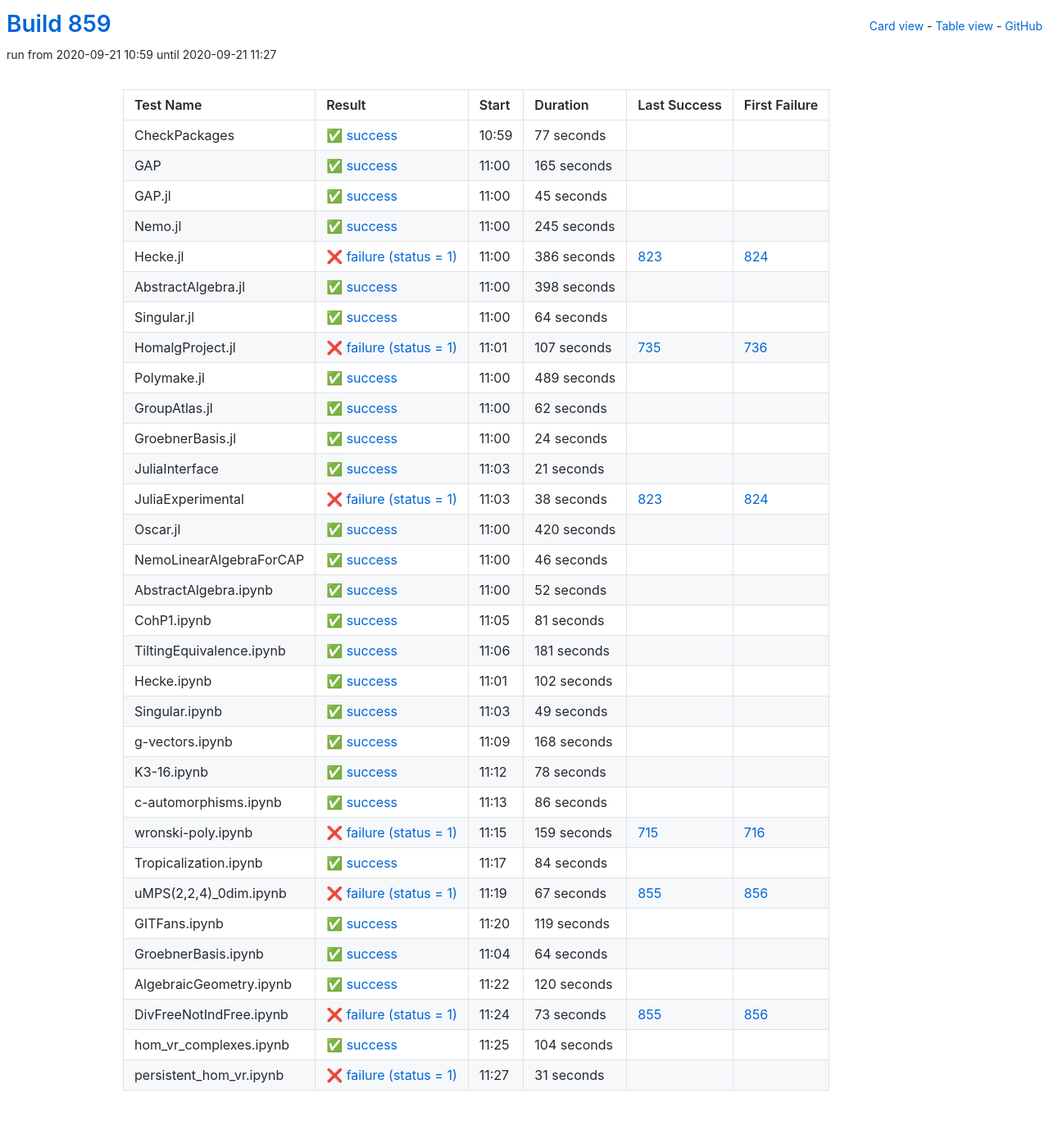
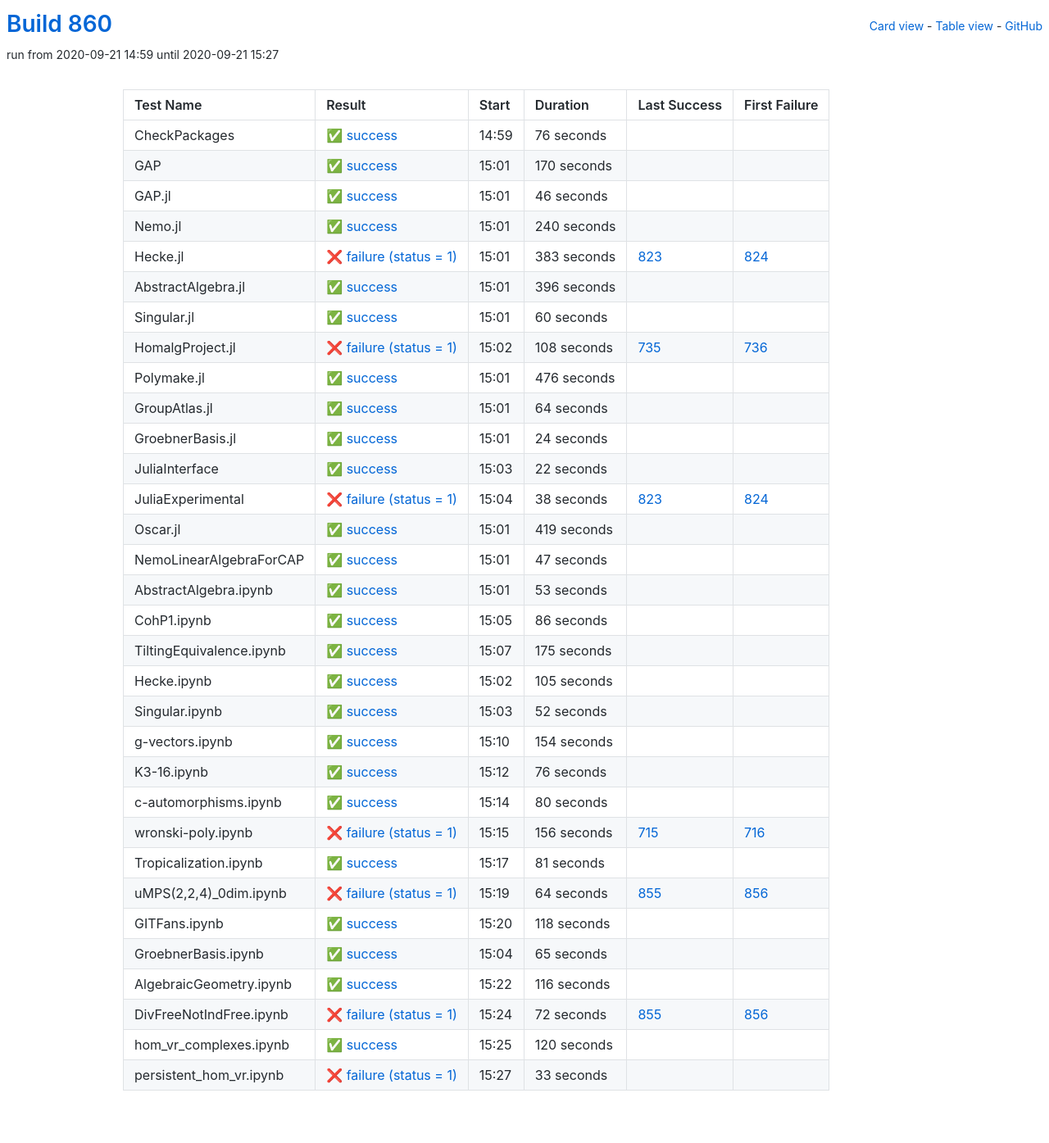
Before and after one commit to oscar-system/oscar-ci-status-stable, a Jekyll site: the page built from table.html, in a window 1280 px wide. Shown: the whole page at 82% size. Built offline with Jekyll 4.4.1, drawn with Linux system fonts in a browser that asks for light colours.

Commit message:
Build #860

```diff
--- a/_data/ci.yml
+++ b/_data/ci.yml
@@ -1,6 +1,6 @@
 ---
-build: 859
-build_url: https://oscarci.mathematik.uni-kl.de/job/oscar-stable/859/
+build: 860
+build_url: https://oscarci.mathematik.uni-kl.de/job/oscar-stable/860/
 job: oscar-stable
 organization: oscar-system
 repo: oscar-ci-status-stable
@@ -8,80 +8,116 @@ repourl: https://github.com/oscar-system/oscar-ci-status-stable
 tests:
 - name: CheckPackages
   id: checkpackages
-  log: https://oscarci.mathematik.uni-kl.de/job/oscar-stable/859/artifact/logs/build-859/CheckPackages.log
-  start: 2020-09-21 10:59
+  log: https://oscarci.mathematik.uni-kl.de/job/oscar-stable/860/artifact/logs/build-860/CheckPackages.log
+  start: 2020-09-21 14:59
   success: true
   exitcode: 0
   status: success
-  duration: 77
+  duration: 76
   last_success: false
   last_success_url:
   first_failure: false
   first_failure_url:
 - name: GAP
   id: gap
-  log: https://oscarci.mathematik.uni-kl.de/job/oscar-stable/859/artifact/logs/build-859/GAP.log
-  start: 2020-09-21 11:00
+  log: https://oscarci.mathematik.uni-kl.de/job/oscar-stable/860/artifact/logs/build-860/GAP.log
+  start: 2020-09-21 15:01
   success: true
   exitcode: 0
   status: success
-  duration: 165
+  duration: 170
   last_success: false
   last_success_url:
   first_failure: false
   first_failure_url:
 - name: GAP.jl
   id: gap-jl
-  log: https://oscarci.mathematik.uni-kl.de/job/oscar-stable/859/artifact/logs/build-859/GAP.jl.log
-  start: 2020-09-21 11:00
+  log: https://oscarci.mathematik.uni-kl.de/job/oscar-stable/860/artifact/logs/build-860/GAP.jl.log
+  start: 2020-09-21 15:01
   success: true
   exitcode: 0
   status: success
-  duration: 45
+  duration: 46
   last_success: false
   last_success_url:
   first_failure: false
   first_failure_url:
 - name: Nemo.jl
   id: nemo-jl
-  log: https://oscarci.mathematik.uni-kl.de/job/oscar-stable/859/artifact/logs/build-859/Nemo.jl.log
-  start: 2020-09-21 11:00
+  log: https://oscarci.mathematik.uni-kl.de/job/oscar-stable/860/artifact/logs/build-860/Nemo.jl.log
+  start: 2020-09-21 15:01
   success: true
   exitcode: 0
   status: success
-  duration: 245
+  duration: 240
   last_success: false
   last_success_url:
   first_failure: false
   first_failure_url:
 - name: Hecke.jl
   id: hecke-jl
-  log: https://oscarci.mathematik.uni-kl.de/job/oscar-stable/859/artifact/logs/build-859/Hecke.jl.log
-  start: 2020-09-21 11:00
+  log: https://oscarci.mathematik.uni-kl.de/job/oscar-stable/860/artifact/logs/build-860/Hecke.jl.log
+  start: 2020-09-21 15:01
   success: false
   exitcode: 1
   status: failure
-  duration: 386
+  duration: 383
   last_success: 823
   last_success_url: https://oscarci.mathematik.uni-kl.de/job/oscar-stable/823/
   first_failure: 824
   first_failure_url: https://oscarci.mathematik.uni-kl.de/job/oscar-stable/824/
 - name: AbstractAlgebra.jl
   id: abstractalgebra-jl
-  log: https://oscarci.mathematik.uni-kl.de/job/oscar-stable/859/artifact/logs/build-859/AbstractAlgebra.jl.log
-  start: 2020-09-21 11:00
+  log: https://oscarci.mathematik.uni-kl.de/job/oscar-stable/860/artifact/logs/build-860/AbstractAlgebra.jl.log
+  start: 2020-09-21 15:01
   success: true
   exitcode: 0
   status: success
-  duration: 398
+  duration: 396
   last_success: false
   last_success_url:
   first_failure: false
   first_failure_url:
 - name: Singular.jl
   id: singular-jl
-  log: https://oscarci.mathematik.uni-kl.de/job/oscar-stable/859/artifact/logs/build-859/Singular.jl.log
-  start: 2020-09-21 11:00
+  log: https://oscarci.mathematik.uni-kl.de/job/oscar-stable/860/artifact/logs/build-860/Singular.jl.log
+  start: 2020-09-21 15:01
+  success: true
+  exitcode: 0
+  status: success
+  duration: 60
+  last_success: false
+  last_success_url:
+  first_failure: false
+  first_failure_url:
+- name: HomalgProject.jl
+  id: homalgproject-jl
+  log: https://oscarci.mathematik.uni-kl.de/job/oscar-stable/860/artifact/logs/build-860/HomalgProject.jl.log
+  start: 2020-09-21 15:02
+  success: false
+  exitcode: 1
+  status: failure
+  duration: 108
+  last_success: 735
+  last_success_url: https://oscarci.mathematik.uni-kl.de/job/oscar-stable/735/
+  first_failure: 736
+  first_failure_url: https://oscarci.mathematik.uni-kl.de/job/oscar-stable/736/
+- name: Polymake.jl
+  id: polymake-jl
+  log: https://oscarci.mathematik.uni-kl.de/job/oscar-stable/860/artifact/logs/build-860/Polymake.jl.log
+  start: 2020-09-21 15:01
+  success: true
+  exitcode: 0
+  status: success
+  duration: 476
+  last_success: false
+  last_success_url:
+  first_failure: false
+  first_failure_url:
+- name: GroupAtlas.jl
+  id: groupatlas-jl
+  log: https://oscarci.mathematik.uni-kl.de/job/oscar-stable/860/artifact/logs/build-860/GroupAtlas.jl.log
+  start: 2020-09-21 15:01
   success: true
   exitcode: 0
   status: success
@@ -90,46 +126,10 @@ tests:
   last_success_url:
   first_failure: false
   first_failure_url:
-- name: HomalgProject.jl
-  id: homalgproject-jl
-  log: https://oscarci.mathematik.uni-kl.de/job/oscar-stable/859/artifact/logs/build-859/HomalgProject.jl.log
-  start: 2020-09-21 11:01
-  success: false
-  exitcode: 1
-  status: failure
-  duration: 107
-  last_success: 735
-  last_success_url: https://oscarci.mathematik.uni-kl.de/job/oscar-stable/735/
-  first_failure: 736
-  first_failure_url: https://oscarci.mathematik.uni-kl.de/job/oscar-stable/736/
-- name: Polymake.jl
-  id: polymake-jl
-  log: https://oscarci.mathematik.uni-kl.de/job/oscar-stable/859/artifact/logs/build-859/Polymake.jl.log
-  start: 2020-09-21 11:00
-  success: true
-  exitcode: 0
-  status: success
-  duration: 489
-  last_success: false
-  last_success_url:
-  first_failure: false
-  first_failure_url:
-- name: GroupAtlas.jl
-  id: groupatlas-jl
-  log: https://oscarci.mathematik.uni-kl.de/job/oscar-stable/859/artifact/logs/build-859/GroupAtlas.jl.log
-  start: 2020-09-21 11:00
-  success: true
-  exitcode: 0
-  status: success
-  duration: 62
-  last_success: false
-  last_success_url:
-  first_failure: false
-  first_failure_url:
 - name: GroebnerBasis.jl
   id: groebnerbasis-jl
-  log: https://oscarci.mathematik.uni-kl.de/job/oscar-stable/859/artifact/logs/build-859/GroebnerBasis.jl.log
-  start: 2020-09-21 11:00
+  log: https://oscarci.mathematik.uni-kl.de/job/oscar-stable/860/artifact/logs/build-860/GroebnerBasis.jl.log
+  start: 2020-09-21 15:01
   success: true
   exitcode: 0
   status: success
@@ -140,20 +140,20 @@ tests:
   first_failure_url:
 - name: JuliaInterface
   id: juliainterface
-  log: https://oscarci.mathematik.uni-kl.de/job/oscar-stable/859/artifact/logs/build-859/JuliaInterface.log
-  start: 2020-09-21 11:03
+  log: https://oscarci.mathematik.uni-kl.de/job/oscar-stable/860/artifact/logs/build-860/JuliaInterface.log
+  start: 2020-09-21 15:03
   success: true
   exitcode: 0
   status: success
-  duration: 21
+  duration: 22
   last_success: false
   last_success_url:
   first_failure: false
   first_failure_url:
 - name: JuliaExperimental
   id: juliaexperimental
-  log: https://oscarci.mathematik.uni-kl.de/job/oscar-stable/859/artifact/logs/build-859/JuliaExperimental.log
-  start: 2020-09-21 11:03
+  log: https://oscarci.mathematik.uni-kl.de/job/oscar-stable/860/artifact/logs/build-860/JuliaExperimental.log
+  start: 2020-09-21 15:04
   success: false
   exitcode: 1
   status: failure
@@ -164,32 +164,80 @@ tests:
   first_failure_url: https://oscarci.mathematik.uni-kl.de/job/oscar-stable/824/
 - name: Oscar.jl
   id: oscar-jl
-  log: https://oscarci.mathematik.uni-kl.de/job/oscar-stable/859/artifact/logs/build-859/Oscar.jl.log
-  start: 2020-09-21 11:00
+  log: https://oscarci.mathematik.uni-kl.de/job/oscar-stable/860/artifact/logs/build-860/Oscar.jl.log
+  start: 2020-09-21 15:01
   success: true
   exitcode: 0
   status: success
-  duration: 420
+  duration: 419
   last_success: false
   last_success_url:
   first_failure: false
   first_failure_url:
 - name: NemoLinearAlgebraForCAP
   id: nemolinearalgebraforcap
-  log: https://oscarci.mathematik.uni-kl.de/job/oscar-stable/859/artifact/logs/build-859/NemoLinearAlgebraForCAP.log
-  start: 2020-09-21 11:00
+  log: https://oscarci.mathematik.uni-kl.de/job/oscar-stable/860/artifact/logs/build-860/NemoLinearAlgebraForCAP.log
+  start: 2020-09-21 15:01
   success: true
   exitcode: 0
   status: success
-  duration: 46
+  duration: 47
   last_success: false
   last_success_url:
   first_failure: false
   first_failure_url:
 - name: AbstractAlgebra.ipynb
   id: abstractalgebra-ipynb
-  log: https://oscarci.mathematik.uni-kl.de/job/oscar-stable/859/artifact/logs/build-859/AbstractAlgebra.ipynb.log
-  start: 2020-09-21 11:00
+  log: https://oscarci.mathematik.uni-kl.de/job/oscar-stable/860/artifact/logs/build-860/AbstractAlgebra.ipynb.log
+  start: 2020-09-21 15:01
+  success: true
+  exitcode: 0
+  status: success
+  duration: 53
+  last_success: false
+  last_success_url:
+  first_failure: false
+  first_failure_url:
+- name: CohP1.ipynb
+  id: cohp1-ipynb
+  log: https://oscarci.mathematik.uni-kl.de/job/oscar-stable/860/artifact/logs/build-860/CohP1.ipynb.log
+  start: 2020-09-21 15:05
+  success: true
+  exitcode: 0
+  status: success
+  duration: 86
+  last_success: false
+  last_success_url:
+  first_failure: false
+  first_failure_url:
+- name: TiltingEquivalence.ipynb
+  id: tiltingequivalence-ipynb
+  log: https://oscarci.mathematik.uni-kl.de/job/oscar-stable/860/artifact/logs/build-860/TiltingEquivalence.ipynb.log
+  start: 2020-09-21 15:07
+  success: true
+  exitcode: 0
+  status: success
+  duration: 175
+  last_success: false
+  last_success_url:
+  first_failure: false
+  first_failure_url:
+- name: Hecke.ipynb
+  id: hecke-ipynb
+  log: https://oscarci.mathematik.uni-kl.de/job/oscar-stable/860/artifact/logs/build-860/Hecke.ipynb.log
+  start: 2020-09-21 15:02
+  success: true
+  exitcode: 0
+  status: success
+  duration: 105
+  last_success: false
+  last_success_url:
+  first_failure: false
+  first_failure_url:
+- name: Singular.ipynb
+  id: singular-ipynb
+  log: https://oscarci.mathematik.uni-kl.de/job/oscar-stable/860/artifact/logs/build-860/Singular.ipynb.log
+  start: 2020-09-21 15:03
   success: true
   exitcode: 0
   status: success
@@ -198,10 +246,58 @@ tests:
   last_success_url:
   first_failure: false
   first_failure_url:
-- name: CohP1.ipynb
-  id: cohp1-ipynb
-  log: https://oscarci.mathematik.uni-kl.de/job/oscar-stable/859/artifact/logs/build-859/CohP1.ipynb.log
-  start: 2020-09-21 11:05
+- name: g-vectors.ipynb
+  id: g-vectors-ipynb
+  log: https://oscarci.mathematik.uni-kl.de/job/oscar-stable/860/artifact/logs/build-860/g-vectors.ipynb.log
+  start: 2020-09-21 15:10
+  success: true
+  exitcode: 0
+  status: success
+  duration: 154
+  last_success: false
+  last_success_url:
+  first_failure: false
+  first_failure_url:
+- name: K3-16.ipynb
+  id: k3-16-ipynb
+  log: https://oscarci.mathematik.uni-kl.de/job/oscar-stable/860/artifact/logs/build-860/K3-16.ipynb.log
+  start: 2020-09-21 15:12
+  success: true
+  exitcode: 0
+  status: success
+  duration: 76
+  last_success: false
+  last_success_url:
+  first_failure: false
+  first_failure_url:
+- name: c-automorphisms.ipynb
+  id: c-automorphisms-ipynb
+  log: https://oscarci.mathematik.uni-kl.de/job/oscar-stable/860/artifact/logs/build-860/c-automorphisms.ipynb.log
+  start: 2020-09-21 15:14
+  success: true
+  exitcode: 0
+  status: success
+  duration: 80
+  last_success: false
+  last_success_url:
+  first_failure: false
+  first_failure_url:
+- name: wronski-poly.ipynb
+  id: wronski-poly-ipynb
+  log: https://oscarci.mathematik.uni-kl.de/job/oscar-stable/860/artifact/logs/build-860/wronski-poly.ipynb.log
+  start: 2020-09-21 15:15
+  success: false
+  exitcode: 1
+  status: failure
+  duration: 156
+  last_success: 715
+  last_success_url: https://oscarci.mathematik.uni-kl.de/job/oscar-stable/715/
+  first_failure: 716
+  first_failure_url: https://oscarci.mathematik.uni-kl.de/job/oscar-stable/716/
+- name: Tropicalization.ipynb
+  id: tropicalization-ipynb
+  log: https://oscarci.mathematik.uni-kl.de/job/oscar-stable/860/artifact/logs/build-860/Tropicalization.ipynb.log
+  start: 2020-09-21 15:17
   success: true
   exitcode: 0
   status: success
@@ -210,142 +306,70 @@ tests:
   last_success_url:
   first_failure: false
   first_failure_url:
-- name: TiltingEquivalence.ipynb
-  id: tiltingequivalence-ipynb
-  log: https://oscarci.mathematik.uni-kl.de/job/oscar-stable/859/artifact/logs/build-859/TiltingEquivalence.ipynb.log
-  start: 2020-09-21 11:06
-  success: true
-  exitcode: 0
-  status: success
-  duration: 181
-  last_success: false
-  last_success_url:
-  first_failure: false
-  first_failure_url:
-- name: Hecke.ipynb
-  id: hecke-ipynb
-  log: https://oscarci.mathematik.uni-kl.de/job/oscar-stable/859/artifact/logs/build-859/Hecke.ipynb.log
-  start: 2020-09-21 11:01
-  success: true
-  exitcode: 0
-  status: success
-  duration: 102
-  last_success: false
-  last_success_url:
-  first_failure: false
-  first_failure_url:
-- name: Singular.ipynb
-  id: singular-ipynb
-  log: https://oscarci.mathematik.uni-kl.de/job/oscar-stable/859/artifact/logs/build-859/Singular.ipynb.log
-  start: 2020-09-21 11:03
-  success: true
-  exitcode: 0
-  status: success
-  duration: 49
-  last_success: false
-  last_success_url:
-  first_failure: false
-  first_failure_url:
-- name: g-vectors.ipynb
-  id: g-vectors-ipynb
-  log: https://oscarci.mathematik.uni-kl.de/job/oscar-stable/859/artifact/logs/build-859/g-vectors.ipynb.log
-  start: 2020-09-21 11:09
-  success: true
-  exitcode: 0
-  status: success
-  duration: 168
-  last_success: false
-  last_success_url:
-  first_failure: false
-  first_failure_url:
-- name: K3-16.ipynb
-  id: k3-16-ipynb
-  log: https://oscarci.mathematik.uni-kl.de/job/oscar-stable/859/artifact/logs/build-859/K3-16.ipynb.log
-  start: 2020-09-21 11:12
-  success: true
-  exitcode: 0
-  status: success
-  duration: 78
-  last_success: false
-  last_success_url:
-  first_failure: false
-  first_failure_url:
-- name: c-automorphisms.ipynb
-  id: c-automorphisms-ipynb
-  log: https://oscarci.mathematik.uni-kl.de/job/oscar-stable/859/artifact/logs/build-859/c-automorphisms.ipynb.log
-  start: 2020-09-21 11:13
-  success: true
-  exitcode: 0
-  status: success
-  duration: 86
-  last_success: false
-  last_success_url:
-  first_failure: false
-  first_failure_url:
-- name: wronski-poly.ipynb
-  id: wronski-poly-ipynb
-  log: https://oscarci.mathematik.uni-kl.de/job/oscar-stable/859/artifact/logs/build-859/wronski-poly.ipynb.log
-  start: 2020-09-21 11:15
+- name: uMPS(2,2,4)_0dim.ipynb
+  id: umps-2-2-4-0dim-ipynb
+  log: https://oscarci.mathematik.uni-kl.de/job/oscar-stable/860/artifact/logs/build-860/uMPS-2-2-4-_0dim.ipynb.log
+  start: 2020-09-21 15:19
   success: false
   exitcode: 1
   status: failure
-  duration: 159
-  last_success: 715
-  last_success_url: https://oscarci.mathematik.uni-kl.de/job/oscar-stable/715/
-  first_failure: 716
-  first_failure_url: https://oscarci.mathematik.uni-kl.de/job/oscar-stable/716/
-- name: Tropicalization.ipynb
-  id: tropicalization-ipynb
-  log: https://oscarci.mathematik.uni-kl.de/job/oscar-stable/859/artifact/logs/build-859/Tropicalization.ipynb.log
-  start: 2020-09-21 11:17
-  success: true
-  exitcode: 0
-  status: success
-  duration: 84
-  last_success: false
-  last_success_url:
-  first_failure: false
-  first_failure_url:
-- name: uMPS(2,2,4)_0dim.ipynb
-  id: umps-2-2-4-0dim-ipynb
-  log: https://oscarci.mathematik.uni-kl.de/job/oscar-stable/859/artifact/logs/build-859/uMPS-2-2-4-_0dim.ipynb.log
-  start: 2020-09-21 11:19
-  success: false
-  exitcode: 1
-  status: failure
-  duration: 67
+  duration: 64
   last_success: 855
   last_success_url: https://oscarci.mathematik.uni-kl.de/job/oscar-stable/855/
   first_failure: 856
   first_failure_url: https://oscarci.mathematik.uni-kl.de/job/oscar-stable/856/
 - name: GITFans.ipynb
   id: gitfans-ipynb
-  log: https://oscarci.mathematik.uni-kl.de/job/oscar-stable/859/artifact/logs/build-859/GITFans.ipynb.log
-  start: 2020-09-21 11:20
+  log: https://oscarci.mathematik.uni-kl.de/job/oscar-stable/860/artifact/logs/build-860/GITFans.ipynb.log
+  start: 2020-09-21 15:20
   success: true
   exitcode: 0
   status: success
-  duration: 119
+  duration: 118
   last_success: false
   last_success_url:
   first_failure: false
   first_failure_url:
 - name: GroebnerBasis.ipynb
   id: groebnerbasis-ipynb
-  log: https://oscarci.mathematik.uni-kl.de/job/oscar-stable/859/artifact/logs/build-859/GroebnerBasis.ipynb.log
-  start: 2020-09-21 11:04
+  log: https://oscarci.mathematik.uni-kl.de/job/oscar-stable/860/artifact/logs/build-860/GroebnerBasis.ipynb.log
+  start: 2020-09-21 15:04
   success: true
   exitcode: 0
   status: success
-  duration: 64
+  duration: 65
   last_success: false
   last_success_url:
   first_failure: false
   first_failure_url:
 - name: AlgebraicGeometry.ipynb
   id: algebraicgeometry-ipynb
-  log: https://oscarci.mathematik.uni-kl.de/job/oscar-stable/859/artifact/logs/build-859/AlgebraicGeometry.ipynb.log
-  start: 2020-09-21 11:22
+  log: https://oscarci.mathematik.uni-kl.de/job/oscar-stable/860/artifact/logs/build-860/AlgebraicGeometry.ipynb.log
+  start: 2020-09-21 15:22
+  success: true
+  exitcode: 0
+  status: success
+  duration: 116
+  last_success: false
+  last_success_url:
+  first_failure: false
+  first_failure_url:
+- name: DivFreeNotIndFree.ipynb
+  id: divfreenotindfree-ipynb
+  log: https://oscarci.mathematik.uni-kl.de/job/oscar-stable/860/artifact/logs/build-860/DivFreeNotIndFree.ipynb.log
+  start: 2020-09-21 15:24
+  success: false
+  exitcode: 1
+  status: failure
+  duration: 72
+  last_success: 855
+  last_success_url: https://oscarci.mathematik.uni-kl.de/job/oscar-stable/855/
+  first_failure: 856
+  first_failure_url: https://oscarci.mathematik.uni-kl.de/job/oscar-stable/856/
+- name: hom_vr_complexes.ipynb
+  id: hom-vr-complexes-ipynb
+  log: https://oscarci.mathematik.uni-kl.de/job/oscar-stable/860/artifact/logs/build-860/hom_vr_complexes.ipynb.log
+  start: 2020-09-21 15:25
   success: true
   exitcode: 0
   status: success
@@ -354,39 +378,15 @@ tests:
   last_success_url:
   first_failure: false
   first_failure_url:
-- name: DivFreeNotIndFree.ipynb
-  id: divfreenotindfree-ipynb
-  log: https://oscarci.mathematik.uni-kl.de/job/oscar-stable/859/artifact/logs/build-859/DivFreeNotIndFree.ipynb.log
-  start: 2020-09-21 11:24
+- name: persistent_hom_vr.ipynb
+  id: persistent-hom-vr-ipynb
+  log: https://oscarci.mathematik.uni-kl.de/job/oscar-stable/860/artifact/logs/build-860/persistent_hom_vr.ipynb.log
+  start: 2020-09-21 15:27
   success: false
   exitcode: 1
   status: failure
-  duration: 73
-  last_success: 855
-  last_success_url: https://oscarci.mathematik.uni-kl.de/job/oscar-stable/855/
-  first_failure: 856
-  first_failure_url: https://oscarci.mathematik.uni-kl.de/job/oscar-stable/856/
-- name: hom_vr_complexes.ipynb
-  id: hom-vr-complexes-ipynb
-  log: https://oscarci.mathematik.uni-kl.de/job/oscar-stable/859/artifact/logs/build-859/hom_vr_complexes.ipynb.log
-  start: 2020-09-21 11:25
-  success: true
-  exitcode: 0
-  status: success
-  duration: 104
+  duration: 33
   last_success: false
   last_success_url:
   first_failure: false
   first_failure_url:
-- name: persistent_hom_vr.ipynb
-  id: persistent-hom-vr-ipynb
-  log: https://oscarci.mathematik.uni-kl.de/job/oscar-stable/859/artifact/logs/build-859/persistent_hom_vr.ipynb.log
-  start: 2020-09-21 11:27
-  success: false
-  exitcode: 1
-  status: failure
-  duration: 31
-  last_success: false
-  last_success_url:
-  first_failure: false
-  first_failure_url:
```
Also changed, not shown: README.md.
